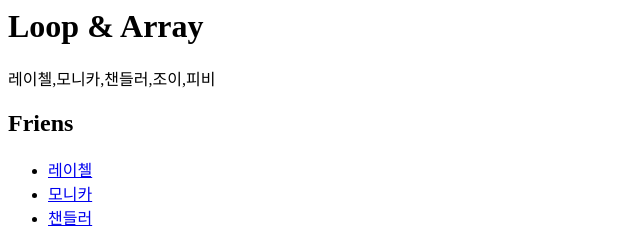
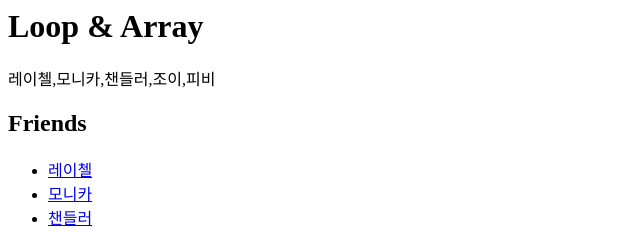
Before and after one commit to devheyrin/ModernJavaScript, a plain HTML site: page [생활코딩] JavaScript/loopAndArray.html in a window 1280 px wide. Shown: the top 231 px of the page, 0-640 px from the left. Drawn offline with Linux system fonts and the light colour scheme.

Commit message:
Update loopAndArray.html

```diff
--- a/[생활코딩] JavaScript/loopAndArray.html
+++ b/[생활코딩] JavaScript/loopAndArray.html
@@ -11,7 +11,7 @@
         let friends = ['레이첼', '모니카', '챈들러', '조이', '피비']
         document.write(friends);
     </script>
-    <h2>Friens</h2>
+    <h2>Friends</h2>
     <ul>
         <script>
             friends.push('로스')
```
